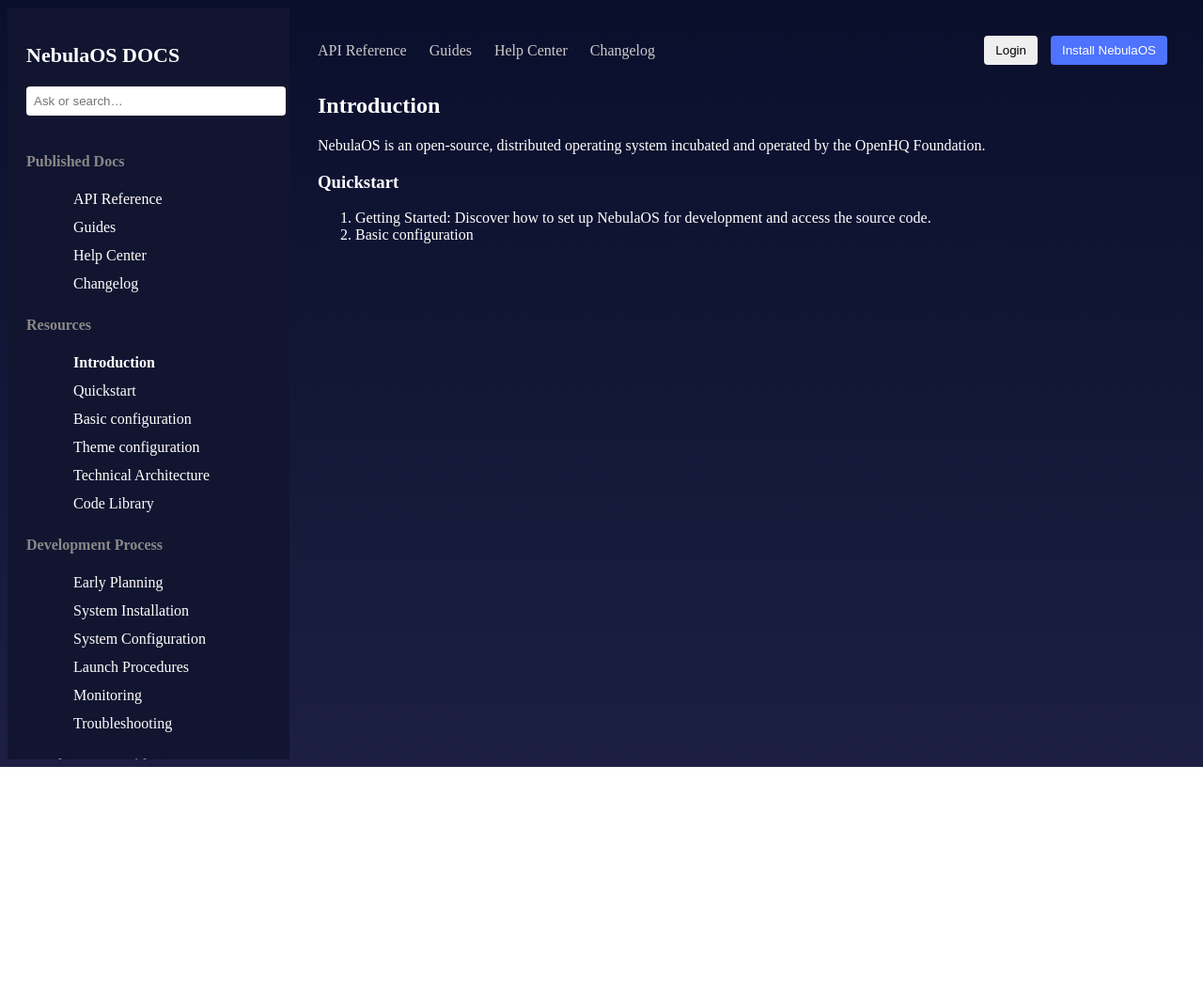
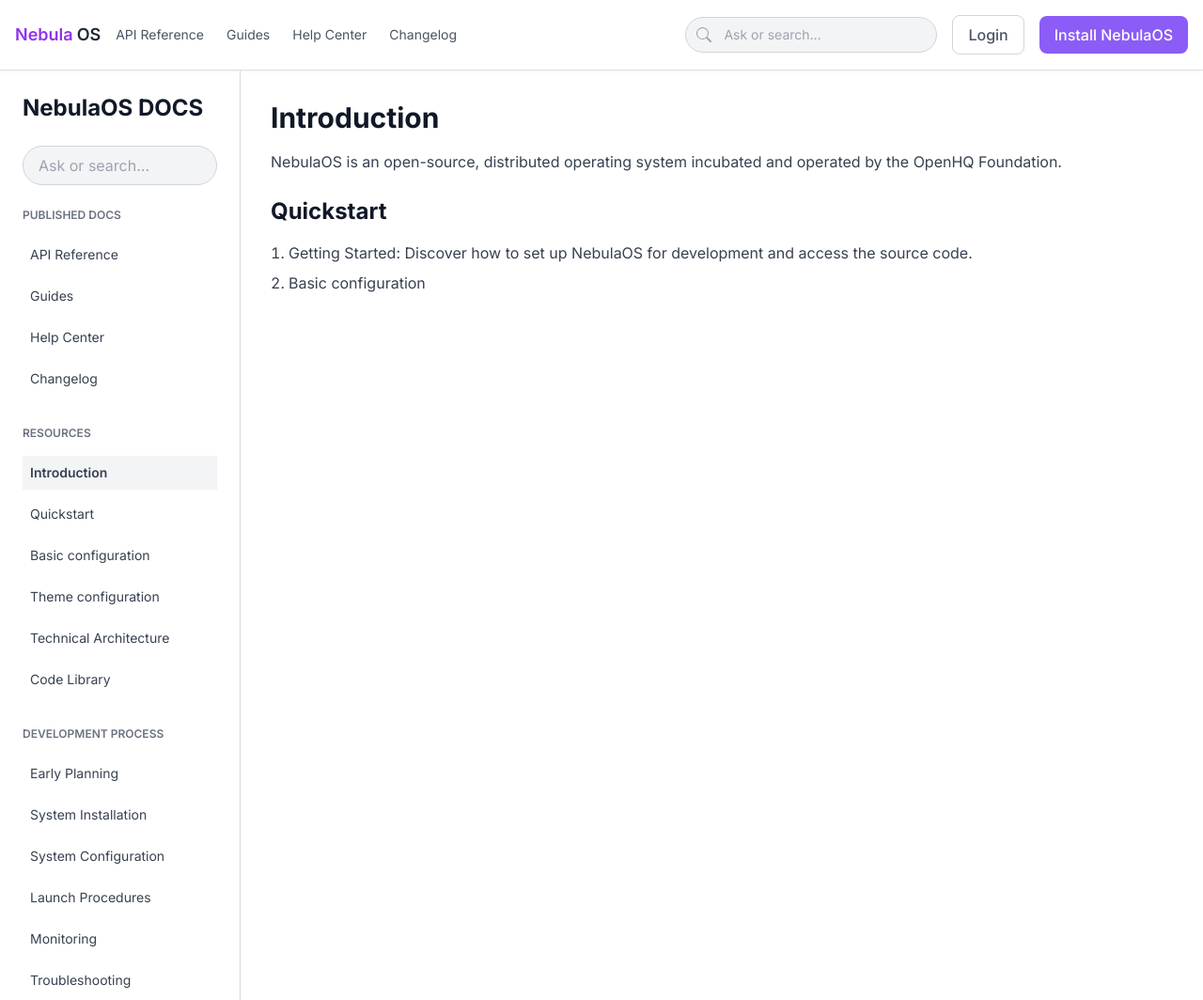
Before and after one commit to imandaf/Nebula-2, a plain HTML site: page index.html in a window 1280 px wide. Shown: the top 1064 px of the page at 94% size. Before the commit the page ends 816 px from the top, so only its background shows below. Drawn offline with nearby package versions, Linux system fonts and the light colour scheme.

Commit message:
Update index.html

```diff
--- a/index.html
+++ b/index.html
@@ -4,73 +4,180 @@
   <meta charset="UTF-8" />
   <meta name="viewport" content="width=device-width, initial-scale=1.0" />
   <title>NebulaOS Docs</title>
-  <link rel="stylesheet" href="style.css" />
+  <script src="https://cdn.tailwindcss.com"></script>
+  <link href="https://fonts.googleapis.com/css2?family=Inter:wght@300;400;500;600;700&display=swap" rel="stylesheet">
+  <style>
+    /* Mengatur font Inter untuk seluruh body */
+    body {
+      font-family: 'Inter', sans-serif;
+      background-color: #f8f8fa; /* Warna latar belakang yang lebih terang */
+      color: #333;
+    }
+    /* Styling untuk sidebar */
+    .sidebar {
+      background-color: #ffffff; /* Latar belakang sidebar putih */
+      border-right: 1px solid #e0e0e0;
+      padding: 1.5rem;
+      width: 256px; /* Lebar tetap untuk sidebar */
+      flex-shrink: 0;
+      overflow-y: auto;
+    }
+    /* Styling untuk header utama */
+    .main-header {
+      background-color: #ffffff; /* Latar belakang header putih */
+      border-bottom: 1px solid #e0e0e0;
+      padding: 1rem;
+      display: flex;
+      align-items: center;
+      justify-content: space-between;
+      box-shadow: 0 1px 3px rgba(0,0,0,0.05);
+      z-index: 10;
+    }
+    /* Styling untuk area konten utama */
+    .content-main {
+      flex-grow: 1;
+      padding: 2rem;
+      overflow-y: auto;
+      background-color: #ffffff; /* Latar belakang area konten putih */
+      box-shadow: 0 4px 6px rgba(0, 0, 0, 0.05); /* Sedikit bayangan untuk konten */
+      max-width: 1024px; /* Lebar maksimum untuk konten */
+      margin: 0 auto; /* Pusatkan konten */
+    }
+    /* Styling untuk input pencarian */
+    .search-input {
+      border: 1px solid #d1d5db;
+      padding: 0.5rem 1rem;
+      border-radius: 9999px; /* Bentuk pil */
+      width: 100%;
+      max-width: 300px;
+      background-color: #f3f4f6; /* Latar belakang abu-abu muda */
+    }
+    .search-input:focus {
+      outline: none;
+      border-color: #8b5cf6;
+      box-shadow: 0 0 0 2px rgba(139, 92, 246, 0.2);
+    }
+    /* Styling untuk item navigasi aktif di sidebar */
+    .nav-item.active {
+      background-color: #f3f4f6; /* Latar belakang abu-abu muda untuk item aktif */
+      font-weight: 600;
+      color: #4f46e5; /* Warna teks biru untuk item aktif */
+    }
+    /* Hover state untuk item navigasi */
+    .nav-item:hover {
+      background-color: #f3f4f6;
+    }
+    /* Styling untuk tombol install */
+    .install-button {
+      background-color: #8b5cf6; /* Warna ungu */
+      color: white;
+      padding: 0.5rem 1rem;
+      border-radius: 0.5rem;
+      font-weight: 500;
+      transition: background-color 0.3s;
+    }
+    .install-button:hover {
+      background-color: #7c3aed; /* Warna ungu lebih gelap saat hover */
+    }
+    /* Styling untuk tombol login */
+    .login-button {
+      background-color: transparent;
+      border: 1px solid #d1d5db;
+      color: #4b5563;
+      padding: 0.5rem 1rem;
+      border-radius: 0.5rem;
+      font-weight: 500;
+      transition: background-color 0.3s;
+    }
+    .login-button:hover {
+      background-color: #f3f4f6;
+    }
+    /* Layout utama */
+    .container-wrapper {
+      display: flex;
+      min-height: 100vh;
+      background-color: #f8f8fa;
+    }
+  </style>
 </head>
-<body>
-  <div class="container">
+<body class="flex flex-col min-h-screen">
+  <header class="main-header">
+    <div class="flex items-center space-x-4">
+      <div class="flex items-center text-lg font-semibold text-gray-800">
+        <span class="text-purple-600 mr-1">Nebula</span>OS
+      </div>
+      <nav class="hidden md:flex space-x-6 text-gray-600 text-sm">
+        <a href="#" class="hover:text-purple-600">API Reference</a>
+        <a href="#" class="hover:text-purple-600">Guides</a>
+        <a href="#" class="hover:text-purple-600">Help Center</a>
+        <a href="#" class="hover:text-purple-600">Changelog</a>
+      </nav>
+    </div>
+    <div class="flex items-center space-x-4">
+      <div class="relative hidden md:block">
+        <input type="text" placeholder="Ask or search…" class="search-input pl-10 pr-4 py-2 text-sm text-gray-700">
+        <svg class="absolute left-3 top-1/2 transform -translate-y-1/2 text-gray-400" width="16" height="16" fill="currentColor" viewBox="0 0 16 16">
+          <path d="M11.742 10.344a6.5 6.5 0 1 0-1.397 1.398h-.001q.044.06.085.12l3.85 3.85a1 1 0 0 0 1.415-1.414l-3.85-3.85a1 1 0 0 0-.12-.085zM12 6.5a5.5 5.5 0 1 1-11 0 5.5 5.5 0 0 1 11 0"/>
+        </svg>
+      </div>
+      <button class="login-button">Login</button>
+      <button class="install-button">Install NebulaOS</button>
+    </div>
+  </header>
+
+  <div class="container-wrapper flex-1 flex">
     <aside class="sidebar">
-      <h1>NebulaOS DOCS</h1>
-      <input type="text" placeholder="Ask or search…" />
+      <h1 class="text-2xl font-bold text-gray-900 mb-6">NebulaOS DOCS</h1>
+      <input type="text" placeholder="Ask or search…" class="search-input mb-6">
       <nav>
-        <h3>Published Docs</h3>
-        <ul>
-          <li>API Reference</li>
-          <li>Guides</li>
-          <li>Help Center</li>
-          <li>Changelog</li>
+        <h3 class="text-xs font-semibold text-gray-500 uppercase mb-4">Published Docs</h3>
+        <ul class="space-y-2 text-sm">
+          <li><a href="#" class="block p-2 rounded-lg text-gray-700 hover:bg-gray-100">API Reference</a></li>
+          <li><a href="#" class="block p-2 rounded-lg text-gray-700 hover:bg-gray-100">Guides</a></li>
+          <li><a href="#" class="block p-2 rounded-lg text-gray-700 hover:bg-gray-100">Help Center</a></li>
+          <li><a href="#" class="block p-2 rounded-lg text-gray-700 hover:bg-gray-100">Changelog</a></li>
         </ul>
-        <h3>Resources</h3>
-        <ul>
-          <li class="active">Introduction</li>
-          <li>Quickstart</li>
-          <li>Basic configuration</li>
-          <li>Theme configuration</li>
-          <li>Technical Architecture</li>
-          <li>Code Library</li>
+
+        <h3 class="text-xs font-semibold text-gray-500 uppercase mt-8 mb-4">Resources</h3>
+        <ul class="space-y-2 text-sm">
+          <li class="active nav-item"><a href="#" class="block p-2 rounded-lg text-gray-700 active">Introduction</a></li>
+          <li><a href="#" class="block p-2 rounded-lg text-gray-700 hover:bg-gray-100">Quickstart</a></li>
+          <li><a href="#" class="block p-2 rounded-lg text-gray-700 hover:bg-gray-100">Basic configuration</a></li>
+          <li><a href="#" class="block p-2 rounded-lg text-gray-700 hover:bg-gray-100">Theme configuration</a></li>
+          <li><a href="#" class="block p-2 rounded-lg text-gray-700 hover:bg-gray-100">Technical Architecture</a></li>
+          <li><a href="#" class="block p-2 rounded-lg text-gray-700 hover:bg-gray-100">Code Library</a></li>
         </ul>
-        <h3>Development Process</h3>
-        <ul>
-          <li>Early Planning</li>
-          <li>System Installation</li>
-          <li>System Configuration</li>
-          <li>Launch Procedures</li>
-          <li>Monitoring</li>
-          <li>Troubleshooting</li>
+
+        <h3 class="text-xs font-semibold text-gray-500 uppercase mt-8 mb-4">Development Process</h3>
+        <ul class="space-y-2 text-sm">
+          <li><a href="#" class="block p-2 rounded-lg text-gray-700 hover:bg-gray-100">Early Planning</a></li>
+          <li><a href="#" class="block p-2 rounded-lg text-gray-700 hover:bg-gray-100">System Installation</a></li>
+          <li><a href="#" class="block p-2 rounded-lg text-gray-700 hover:bg-gray-100">System Configuration</a></li>
+          <li><a href="#" class="block p-2 rounded-lg text-gray-700 hover:bg-gray-100">Launch Procedures</a></li>
+          <li><a href="#" class="block p-2 rounded-lg text-gray-700 hover:bg-gray-100">Monitoring</a></li>
+          <li><a href="#" class="block p-2 rounded-lg text-gray-700 hover:bg-gray-100">Troubleshooting</a></li>
         </ul>
-        <h3>Development Guides</h3>
-        <ul>
-          <li>Emulation Guide</li>
+
+        <h3 class="text-xs font-semibold text-gray-500 uppercase mt-8 mb-4">Development Guides</h3>
+        <ul class="space-y-2 text-sm">
+          <li><a href="#" class="block p-2 rounded-lg text-gray-700 hover:bg-gray-100">Emulation Guide</a></li>
         </ul>
       </nav>
     </aside>
 
-    <main class="content">
-      <header>
-        <div class="nav-links">
-          <a href="#">API Reference</a>
-          <a href="#">Guides</a>
-          <a href="#">Help Center</a>
-          <a href="#">Changelog</a>
-        </div>
-        <div class="actions">
-          <button>Login</button>
-          <button class="install">Install NebulaOS</button>
-        </div>
-      </header>
-
+    <main class="content-main">
       <section class="intro">
-        <h2>Introduction</h2>
-        <p>
+        <h2 class="text-3xl font-bold text-gray-900 mb-4">Introduction</h2>
+        <p class="text-gray-700 leading-relaxed mb-6">
           NebulaOS is an open-source, distributed operating system incubated and operated by the OpenHQ Foundation.
         </p>
-        <h3>Quickstart</h3>
-        <ol>
+        <h3 class="text-2xl font-bold text-gray-900 mb-4">Quickstart</h3>
+        <ol class="list-decimal list-inside space-y-2 text-gray-700">
           <li>Getting Started: Discover how to set up NebulaOS for development and access the source code.</li>
           <li>Basic configuration</li>
         </ol>
       </section>
     </main>
   </div>
-  <script src="script.js"></script>
 </body>
-</html
+</html>
```
